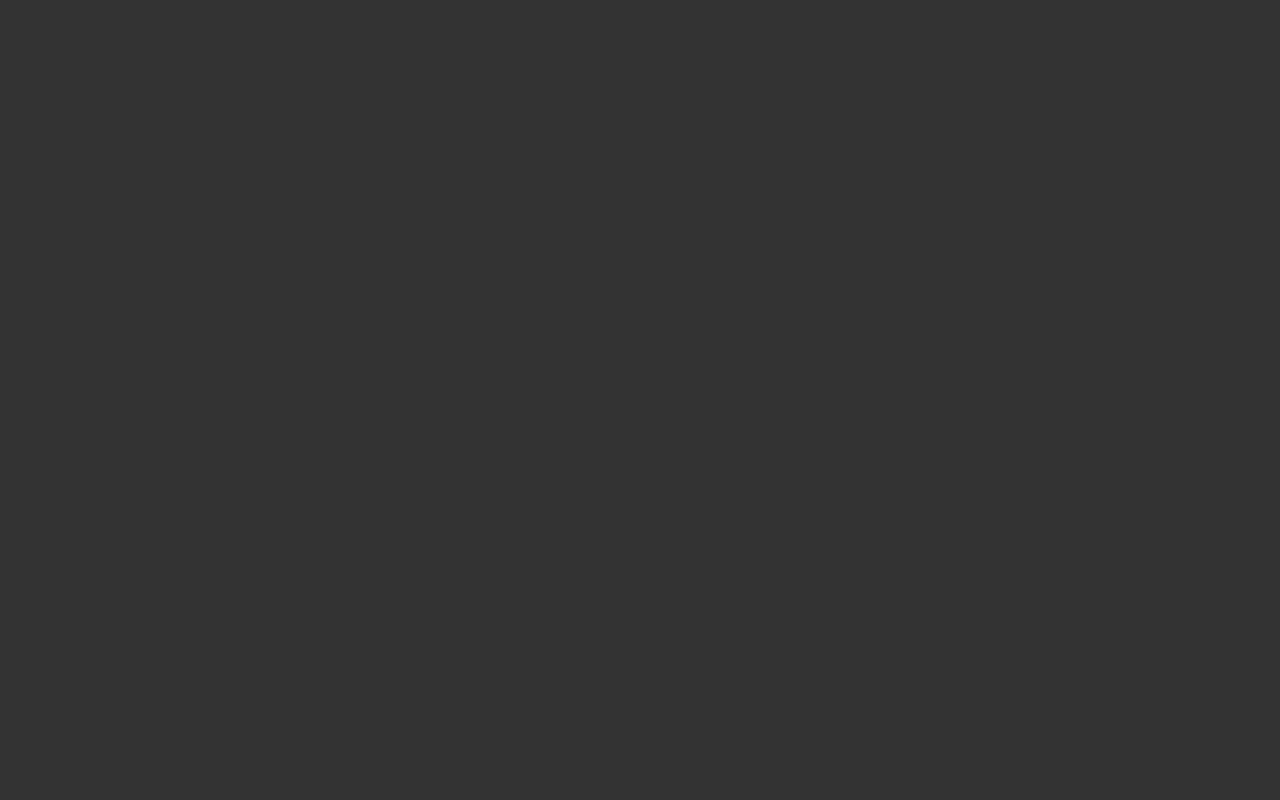
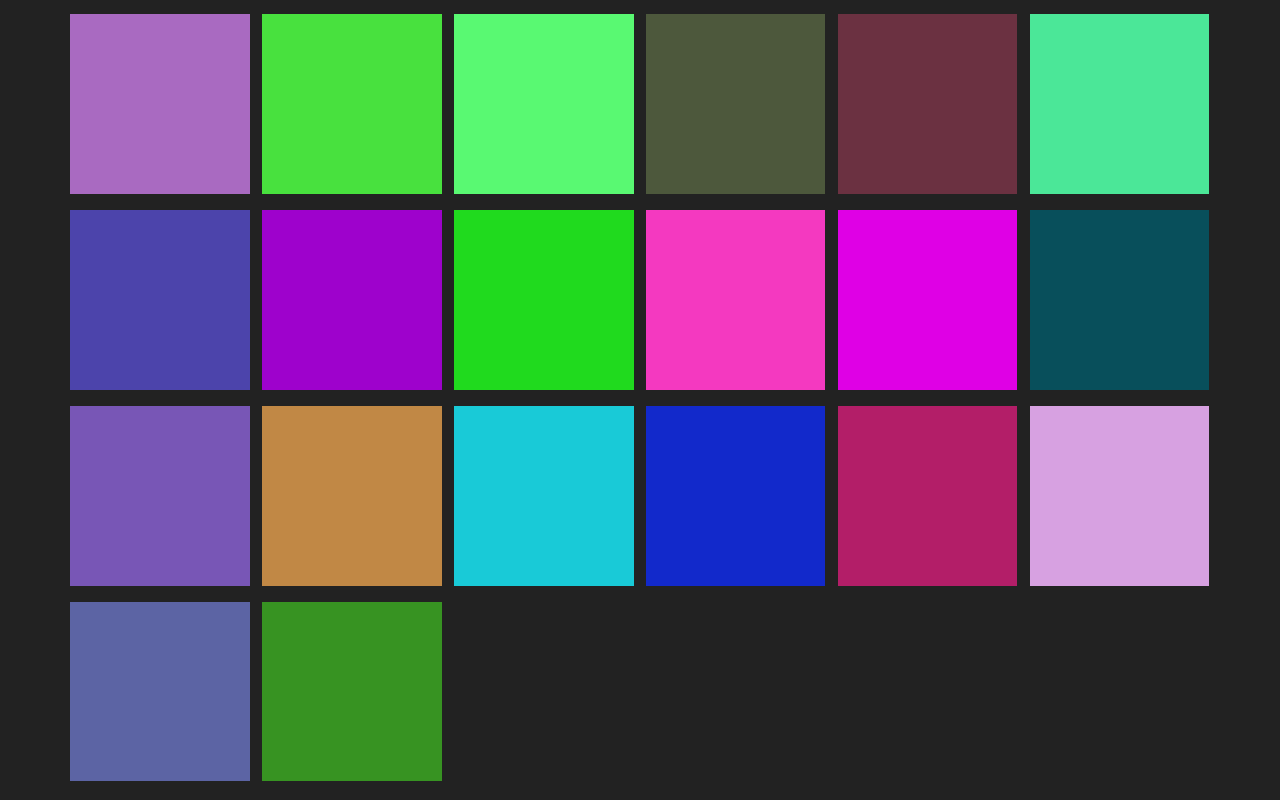
Before and after one commit to An10nY/An10nY, a plain HTML site: page Tiles/index.html in a window 1280 px wide. Drawn offline with Linux system fonts and the light colour scheme.

Commit message:
Changed the hover event

```diff
--- a/Tiles/css/tiles.css
+++ b/Tiles/css/tiles.css
@@ -1,3 +1,7 @@
 body {
-  background-color: #333333;
+  background-color: #222222;
 }
+
+#main-div {
+  margin:auto;
+}
--- a/Tiles/index.html
+++ b/Tiles/index.html
@@ -7,6 +7,6 @@
     </head>
   <body>
     <div id="main-div">
-    <div>
+    </div>
   </body>
 </html>
--- a/Tiles/js/tiles.js
+++ b/Tiles/js/tiles.js
@@ -1,9 +1,11 @@
 var Tile = function() {
   var windowWidth = window.innerWidth || document.documentElement.clientWidth || document.body.clientWidth;
   var windowHeight = window.innerHeight || document.documentElement.clientHeight || document.body.clientHeight;
-  this.__width = windowWidth * 0.15 + "px";
-  this.__height = windowWidth * 0.15 + "px";
-  this.__margin = windowWidth * 0.006 + "px";
+  this.__width = windowWidth * 0.14 + "px";
+  this.__height = windowWidth * 0.14 + "px";
+  this.__margin = windowWidth * 0.005 + "px";
+  this.__mainDiv = document.getElementById("main-div");
+  this.__mainDiv.style.maxWidth = windowWidth * 0.9 + "px";
 };
 
 Tile.prototype.createTile = function() {
@@ -13,8 +15,9 @@ Tile.prototype.createTile = function() {
   newTile.style.margin = this.__margin;
   newTile.style.display = "inline-block";
   this.addHoverEventListener(newTile);
+  this.addClickEventListener(newTile);
   this.setBackground(newTile);
-  document.getElementById("main-div").appendChild(newTile);
+  this.__mainDiv.appendChild(newTile);
 };
 
 Tile.prototype.setBackground = function(tile, color) {
@@ -37,19 +40,18 @@ Tile.prototype.addHoverEventListener = function(tile) {
   var curTile = this;
   var oldTileColor;
   this.addEventListener(tile, 'mouseover', function() {
-    //curTile.transformSize(tile, 10);
     oldTileColor = tile.style.backgroundColor;
-    console.log("old color: " + tile.style.backgroundColor);
     tile.style.backgroundColor = curTile.shadeRGBColor(oldTileColor,0.5);
-    console.log("new color: " + tile.style.backgroundColor);
   });
   this.addEventListener(tile, 'mouseout', function() {
-    console.log("old color: " + tile.style.backgroundColor);
     tile.style.backgroundColor = oldTileColor;
-    console.log("new color: " + tile.style.backgroundColor);
   });
 };
-
+Tile.prototype.addClickEventListener = function(tile) {
+  this.addEventListener(tile,'click',function(){
+    tile.style.position = 'absolute';
+  });
+};
 Tile.prototype.addEventListener = function(tile, triggeringEvent, executedFunction) {
   if (document.addEventListener) {
     tile.addEventListener(triggeringEvent, executedFunction);
@@ -90,3 +92,10 @@ Tile.prototype.blendRGBColors = function(c0, c1, p) {
   var B = parseInt(f[2]);
   return "rgb("+(Math.round((parseInt(t[0].slice(4))-R)*p)+R)+","+(Math.round((parseInt(t[1])-G)*p)+G)+","+(Math.round((parseInt(t[2])-B)*p)+B)+")";
 };
+
+window.onload =function() {
+  var tile = new Tile();
+    for(var i = 0; i < 20;i++) {
+    tile.createTile();
+  }
+};
```
